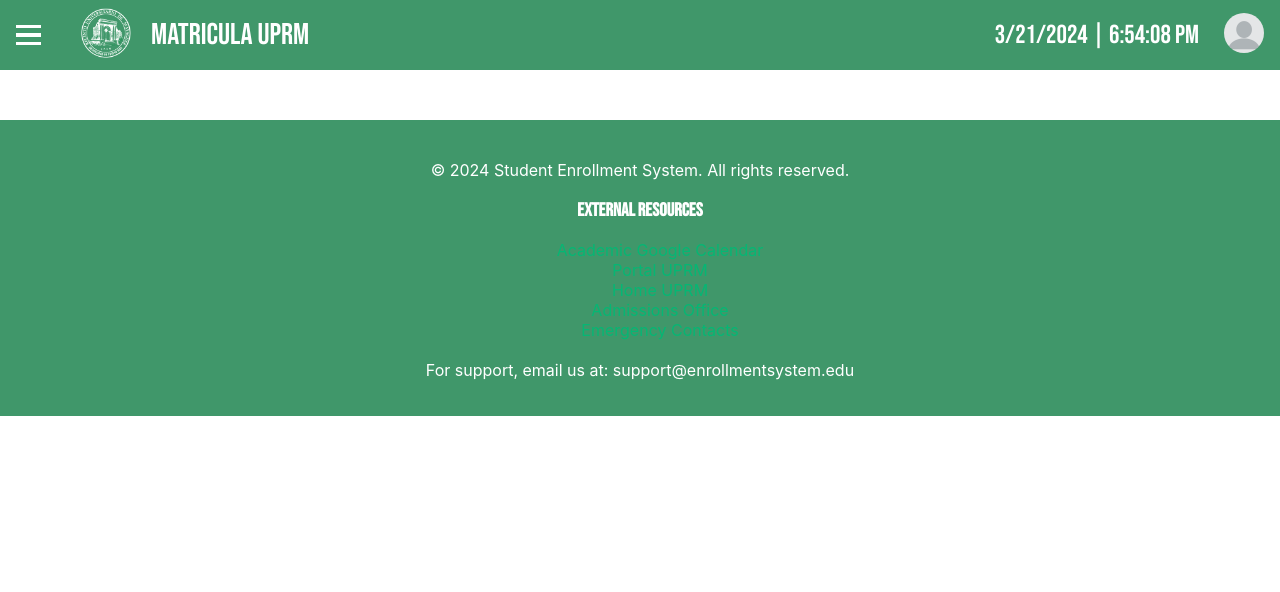
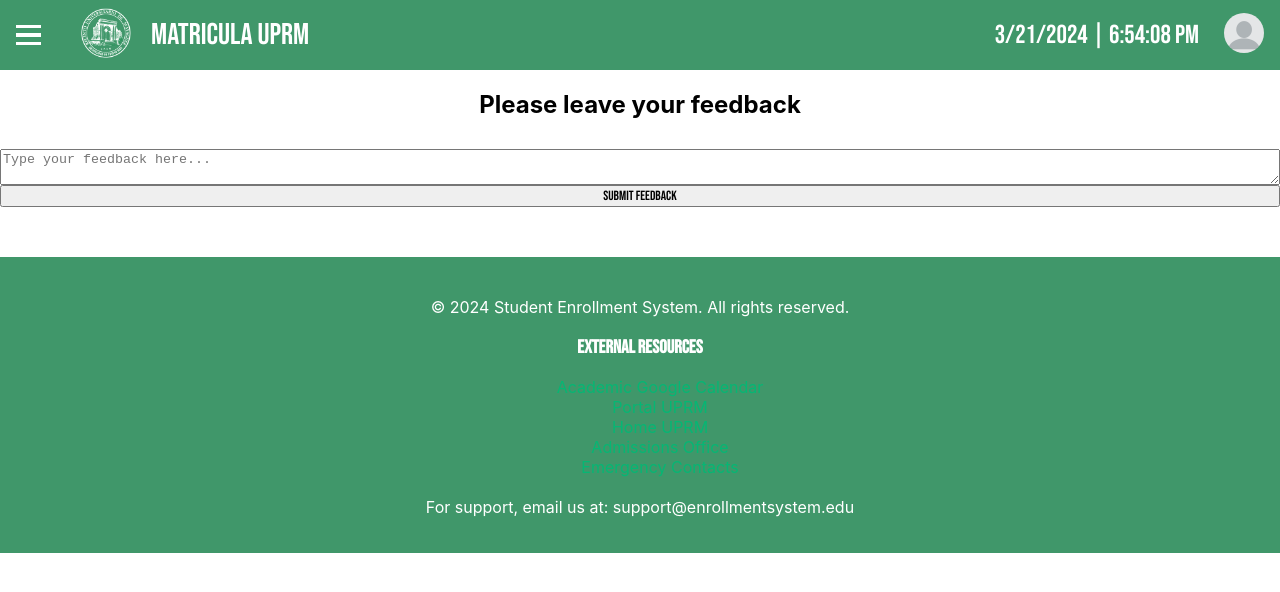
Before and after one commit to uprm-inso4101-2023-2024-s2/semester-project-studentenrollmentsystem, a React (Create React App) app: page /Feedback in a window 1280 px wide. Shown: the top 592 px of the page. Built offline with nearby package versions, Linux system fonts and the light colour scheme.

Commit message:
Implemented feedback input

```diff
--- a/src/App.js
+++ b/src/App.js
@@ -16,6 +16,7 @@ import Footer from './components/footer';
 import DummyDataMaker from './data/dummy_data/DummyDataMaker/DummyDataMaker';
 import AcademicProgress from './pages/AcademicProgress';
 import ForgotPassword from './pages/ForgotPassword';
+import FeedBackPage from './pages/Feedback';
 
 export default function App() {
   return (
@@ -33,6 +34,8 @@ export default function App() {
         <Route path= "/forgotPass" element={<ForgotPassword/>}/>
         <Route path="/free-electives" element={<FreeElectives />} />
         <Route path="/studentpage/academic-progress" element={<AcademicProgress />} />
+        <Route path="/Feedback" element={<FeedBackPage />} />
+
 
         {/* Add more routes as necessary */}
       </Routes>
--- /dev/null
+++ b/src/components/feedbackInout.js
@@ -0,0 +1,39 @@
+import React, { useState } from 'react';
+
+function FeedbackForm() {
+  const [feedback, setFeedback] = useState('');
+  const [feedbackSubmitted, setFeedbackSubmitted] = useState(false);
+
+  const handleFeedbackChange = (event) => {
+    setFeedback(event.target.value);
+  };
+
+  const submitFeedback = (event) => {
+    event.preventDefault();
+    setFeedbackSubmitted(true);
+  };
+
+  return (
+    <div>
+      {feedbackSubmitted ? (
+        <div>
+          <h2>Thank you for your feedback!</h2>
+          <p>{feedback}</p>
+        </div>
+      ) : (
+        <form onSubmit={submitFeedback}>
+          <h2>Please leave your feedback</h2>
+          <textarea
+            value={feedback}
+            onChange={handleFeedbackChange}
+            placeholder="Type your feedback here..."
+            required
+          />
+          <button type="submit">Submit Feedback</button>
+        </form>
+      )}
+    </div>
+  );
+}
+
+export default FeedbackForm;
--- a/src/components/navbar.js
+++ b/src/components/navbar.js
@@ -88,6 +88,9 @@ export default function Navbar() {
         <li onClick={closeNavItem}>
           <Link to="/studentpage/academic-progress">AcademicProgress</Link>
         </li>
+        <li onClick={closeNavItem}>
+          <Link to="/feedback">Feedback</Link>
+        </li>
       </ul>
       <div className={styles.profile}>
         <Link to="/login">
--- /dev/null
+++ b/src/pages/Feedback.js
@@ -0,0 +1,14 @@
+import React from 'react';
+import FeedbackForm from '../components/feedbackInout';
+import styles from "../styles/pages/feedback.module.scss"
+function FeedBackPage() {
+  return (
+    <div className={styles.app}>
+      <header className={styles.appHeader}>
+        <FeedbackForm />
+      </header>
+    </div>
+  );
+}
+
+export default FeedBackPage;
```
Also changed, not shown: src/styles/components/feedbackInput.module.scss (added), src/styles/pages/feedback.module.scss (added).
